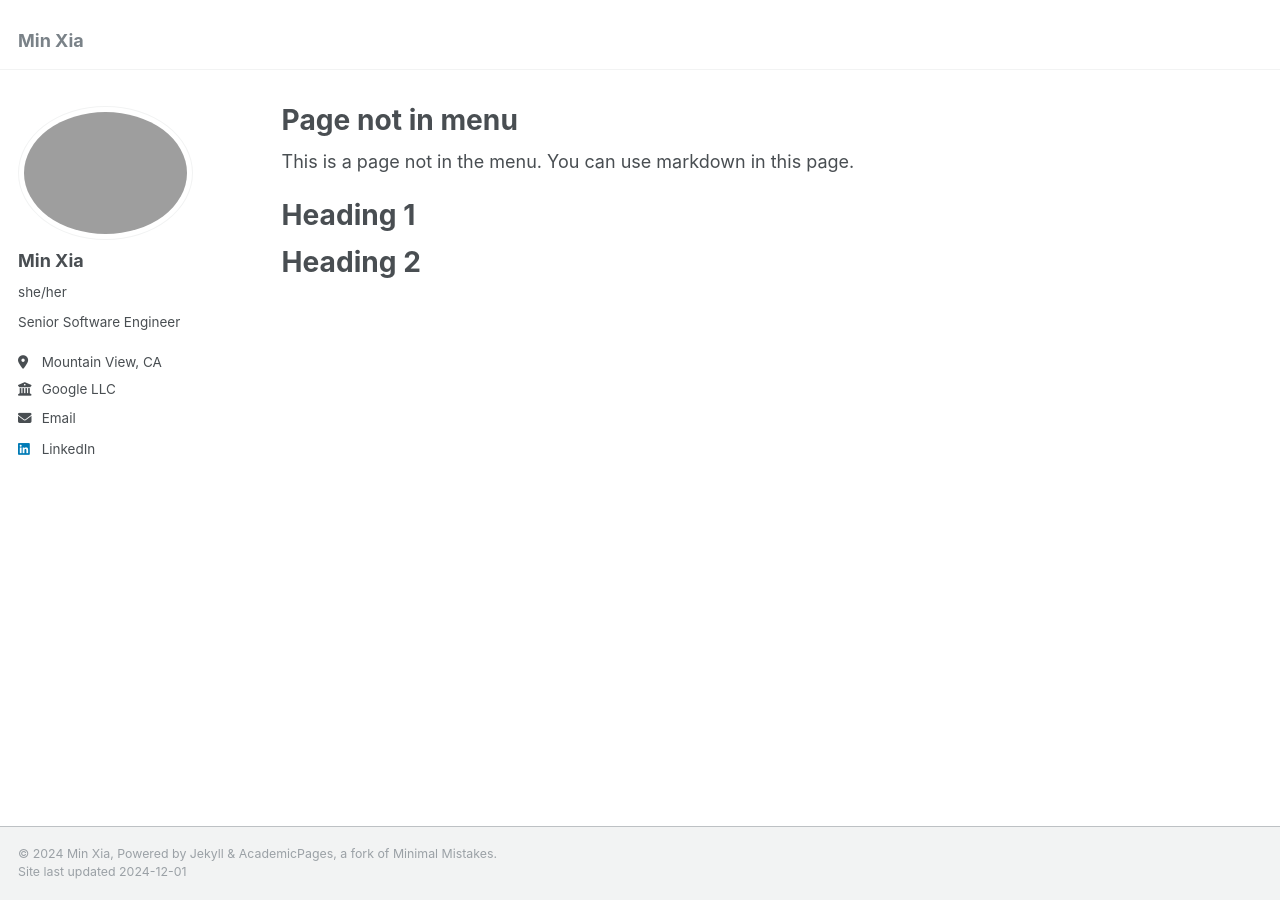
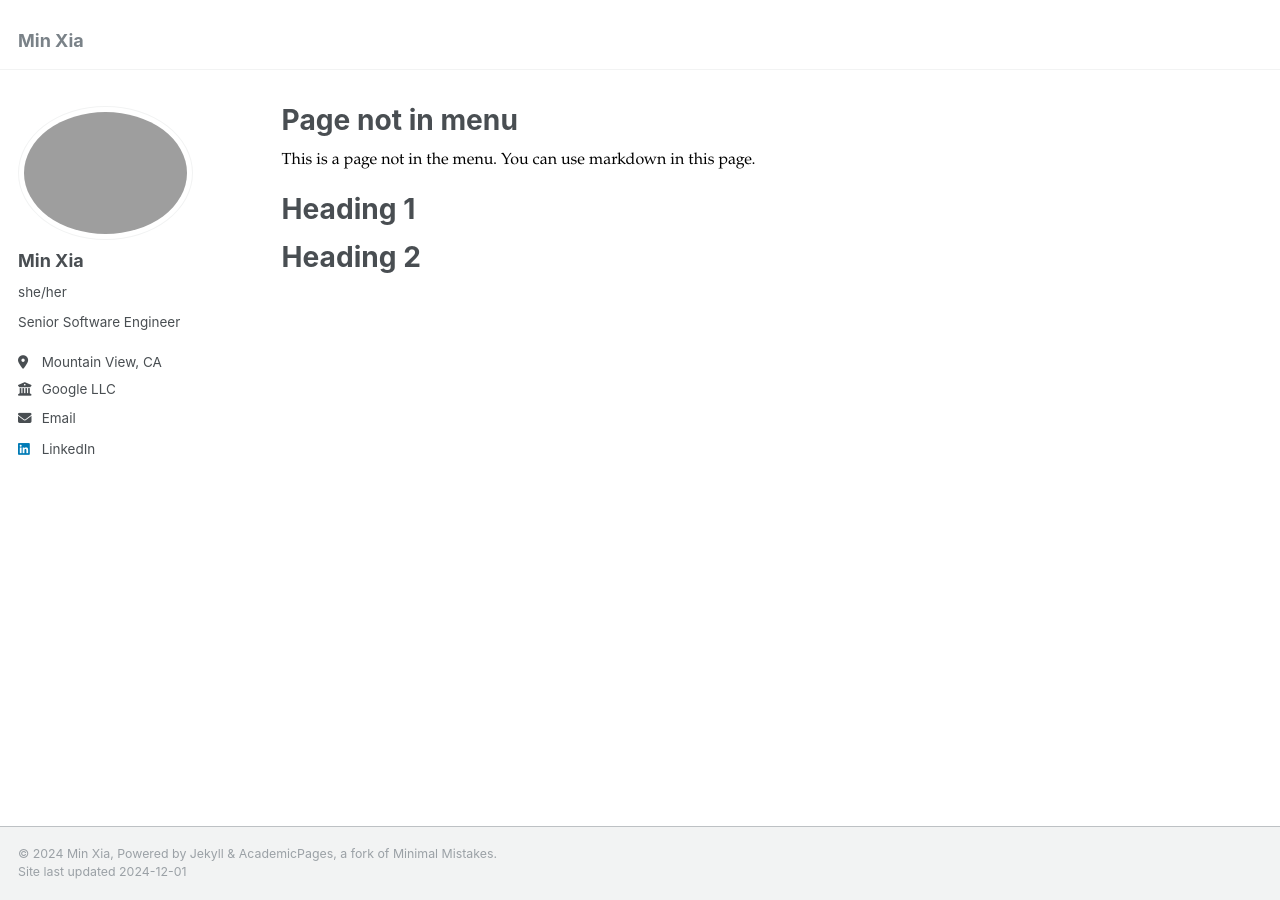
Before and after one commit to SherryXia/home, a Jekyll site: the page built from _pages/non-menu-page.md, in a window 1280 px wide. Built offline with Jekyll 4.4.1, drawn with Linux system fonts in a browser that asks for light colours.

Commit message:
update font

```diff
--- a/_sass/_page.scss
+++ b/_sass/_page.scss
@@ -95,6 +95,9 @@
     /* paragraph indents */
     p {
       margin: 0 0 $indent-var;
+      font-family: "TeXGyrePagella", "Palatino Linotype", "Book Antiqua", Palatino, serif;
+      font-size: 16px;
+      color: black;
 
       /* sibling indentation*/
       @if $paragraph-indent == true {
```
